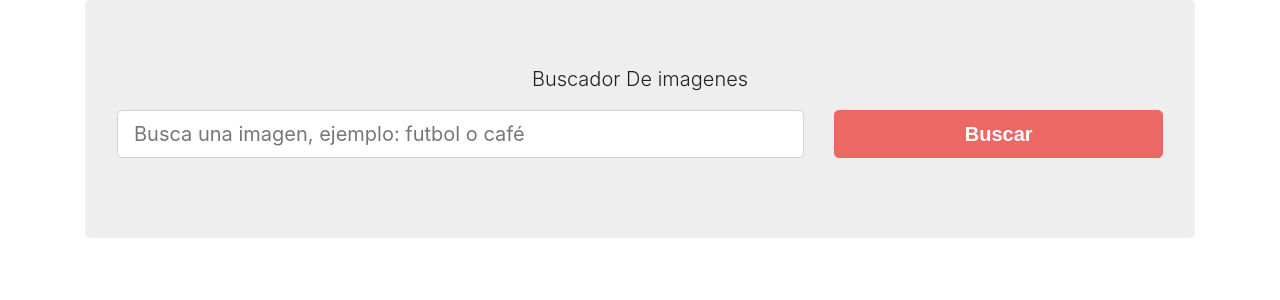
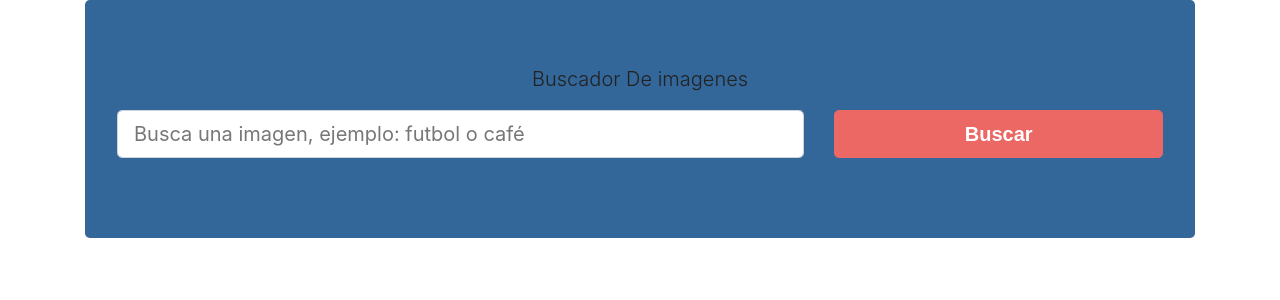
Before and after one commit to robertfox11/ApiSearchImage, a React (Create React App) app: page / in a window 1280 px wide. Shown: the top 300 px of the page. Built offline with nearby package versions, Linux system fonts and the light colour scheme; a web font is replaced by a local one.

Commit message:
guardando en un state lo que cliente scribe

```diff
--- a/src/App.js
+++ b/src/App.js
@@ -2,8 +2,8 @@ import React from "react";
 import Form from "./components/Form.jsx";
 function App() {
   return (
-    <div className="container">
-      <div className="jumbotron">
+    <div className="container ">
+      <div className="jumbotron bg-info ">
         <p className="lead text-center">Buscador De imagenes</p>
         <Form />
       </div>
--- a/src/components/Form.jsx
+++ b/src/components/Form.jsx
@@ -1,6 +1,7 @@
-import React from "react";
+import React, { useState } from "react";
 
 const Form = () => {
+  const [term, saveTerm] = useState("");
   return (
     <form>
       <div className="row">
@@ -9,6 +10,7 @@ const Form = () => {
             type="text"
             className="form-control form-control-lg"
             placeholder="Busca una imagen, ejemplo: futbol o café"
+            onChange={(e) => saveTerm(e.target.value)}
           />
         </div>
         <div className="form-group col-md-4">
```
